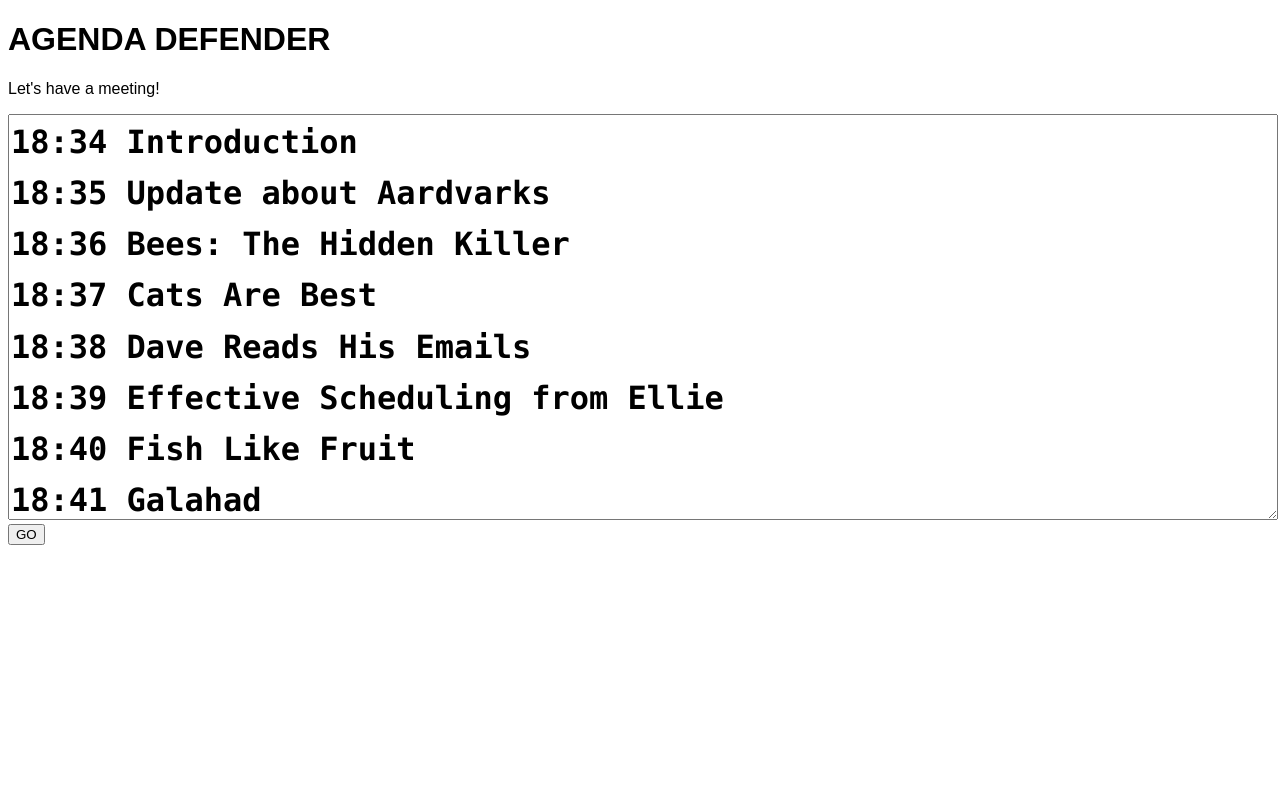
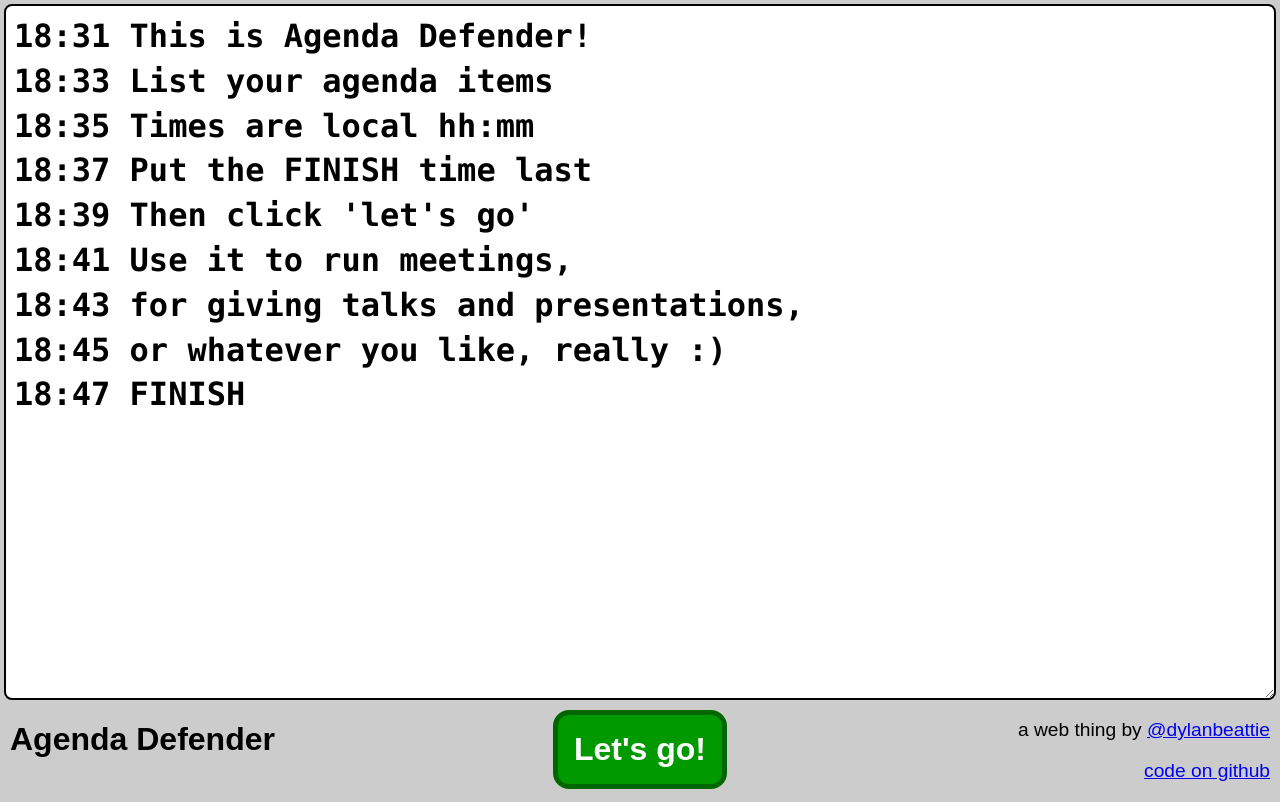
Before and after one commit to dylanbeattie/agendadefender, a plain HTML site: page index.html in a window 1280 px wide. Drawn offline with Linux system fonts and the light colour scheme.

Commit message:
Clean up styling and remove unused JS

```diff
--- a/index.html
+++ b/index.html
@@ -1,21 +1,31 @@
 <!DOCTYPE html>
+
 <head>
     <title>Agenda Defender</title>
     <link type="text/css" rel="stylesheet" href="styles/styles.css" />
     <script src="scripts/jquery-3.3.1.min.js" type="text/javascript"></script>
 </head>
+
 <body>
-    <h1>AGENDA DEFENDER</h1>
-    <p>Let's have a meeting!</p>
-    <textarea id="agenda" placeholder="13:58 Intro
-13:59 Alice Aggressively Argues Against Ambulance Administration
-14:00 Bob
-14:01 Report from Chris about the thing
-14:02 FINISH"></textarea>
-    <input type="submit" value="GO" id="run-meeting-button" />
+    <div id="textarea-wrapper">
+        <textarea id="agenda" placeholder="15:00 type your agenda here
+15:05 one item per line
+15:10 like this
+15:15 then click 'let's go'
+15:30 FINISH"></textarea>
+    </div>
+    <div id="controls-wrapper">
+        <h1>Agenda Defender</h1>
+        <section>
+        <p>a web thing by <a href="https://dylanbeattie.net/">@dylanbeattie</a></p>
+        <p><a href="https://github.com/dylanbeattie/agenda-defender">code on github</a></p>
+        </section>
+        <input type="submit" value="Let's go!" id="run-meeting-button" />
+    </div>
     <div id="ticker">
     </div>
     <a id="close-ticker" href="#">&times;</a>
     <script src="scripts/agenda-defender.js" type="text/javascript"></script>
 </body>
+
 </html>
--- a/scripts/agenda-defender.js
+++ b/scripts/agenda-defender.js
@@ -38,16 +38,23 @@ var Agenda = {
     }
 }
 
-function simulateAgenda() {
-    var topics = new Array("Introduction", "Update about Aardvarks", "Bees: The Hidden Killer", "Cats Are Best", "Dave Reads His Emails", "Effective Scheduling from Ellie",
-        "Fish Like Fruit", "Galahad", "Herbs and Spices", "Iguanodon Update from Leroy", "Jakarta Project Update", "Kate's Fun Fact");
+function drawSampleAgenda() {
+    var topics = new Array(
+        "This is Agenda Defender!",
+        "List your agenda items",
+        "Times are local hh:mm",
+        "Put the FINISH time last",
+        "Then click 'let's go'",
+        "Use it to run meetings,",
+        "for giving talks and presentations,",
+        "or whatever you like, really :)");
     var time = new Date();
     var items = new Array();
-    time.setMinutes(time.getMinutes() - 2);
-    for (var i = 0; i < 10; i++) {
+    time.setMinutes(time.getMinutes() - 5);
+    for (var i = 0; i < 8; i++) {
         var item = time.getHours().toString().padStart(2, '0') + ":" + time.getMinutes().toString().padStart(2, '0') + " " + topics[i];
         items.push(item);
-        time.setMinutes(time.getMinutes() + 1);
+        time.setMinutes(time.getMinutes() + 2);
     }
     item = time.getHours().toString().padStart(2, '0') + ":" + time.getMinutes().toString().padStart(2, '0') + " FINISH";
     items.push(item);
@@ -57,20 +64,19 @@ function simulateAgenda() {
 
 function runMeeting() {
     var agendaString = $("#agenda").val();
-    console.debug(agendaString);
     var agenda = Agenda.parse(agendaString);
     var $ticker = $("#ticker");
     $ticker.html('');
     var tickerHeight = $ticker.height();
-    console.debug(tickerHeight);
     var elementHeight = Math.floor(tickerHeight / agenda.length);
-    console.debug(elementHeight);
     agenda.forEach(function(item, index, array) {
         $div = $("<div class='agenda-item' />");
         $span = $("<span class='agenda-item-text' />")
         $span.text(item.text);
         $span.css("font-size", (elementHeight / 2) + "px");
-        $div.css("height", (elementHeight - 10) + "px");
+        var itemHeight = (elementHeight - 6) + "px";
+        $div.css("height", itemHeight);
+        $div.css("line-height", itemHeight);
         $div.append($span);
         console.debug(item.text);
         $progressBar = $("<div class='progress-bar' />");
@@ -83,6 +89,7 @@ function runMeeting() {
     $("#ticker").show();
     $("a#close-ticker").show();
     window.ticker = window.setInterval(makeTicker(agenda), 10);
+    window.running = true;
 }
 
 function makeTicker(agenda) {
@@ -103,22 +110,18 @@ function makeTicker(agenda) {
         });
     };
 }
-function tick() {
-
-}
-
-function hashify() {
-    window.location.hash = btoa($("#agenda").val());
-}
 
 function stopMeeting() {
     window.clearInterval(window.ticker);
     $("a#close-ticker").hide();
     $("#ticker").hide();
+    window.running = false;
 }
 $(function () {
-    simulateAgenda();
-    hashify();
+    drawSampleAgenda();
+    window.addEventListener("resize", function() {
+        if (window.running) runMeeting();
+    }, false);
     $("a#close-ticker").click(stopMeeting);
     $("#run-meeting-button").click(runMeeting);
 });
--- a/styles/styles.css
+++ b/styles/styles.css
@@ -1,14 +1,61 @@
 html {
     font-family: Arial, Helvetica, sans-serif;
+    background-color: #ccc;
 }
 
-textarea {
+div#textarea-wrapper {
+    position: absolute;
+    top: 4px;
+    left: 4px;
+    bottom: 100px;
+    right: 4px;
+    box-sizing: border-box;
+}
+div#controls-wrapper {
+    position: absolute;
+    left: 0;
+    bottom: 0px;
+    height: 100px;
+    right: 0;
+    text-align: center;
+}
+div#controls-wrapper h1 {
+    position: absolute;
+    left: 10px;
+}
+div#controls-wrapper section {
+    position: absolute;
+    right: 10px;
+}
+div#controls-wrapper section p {
+    text-align: right;
+    font-size: 120%;
+}
+
+div#controls-wrapper input#run-meeting-button {
+    margin: 10px auto;
+    border-radius: 16px;
+    padding: 16px;
+    color: #fff;
+    background-color: #090;
+    font-size: 32px;
+    font-weight: bold;
+    border: 5px solid #060;
+    cursor: pointer;
+
+}
+
+textarea#agenda {
     width: 100%;
-    height: 400px;
-    font-size: 24pt;
+    height: 100%;
+    font-size: 32px;
     font-weight: bold;
-    line-height: 1.6em;
+    line-height: 1.4em;
     font-family: Consolas, monospace;
+    padding: 8px;
+    box-sizing: border-box;
+    border: 2px solid #000;
+    border-radius: 8px;
 }
 
 div#ticker {
```
